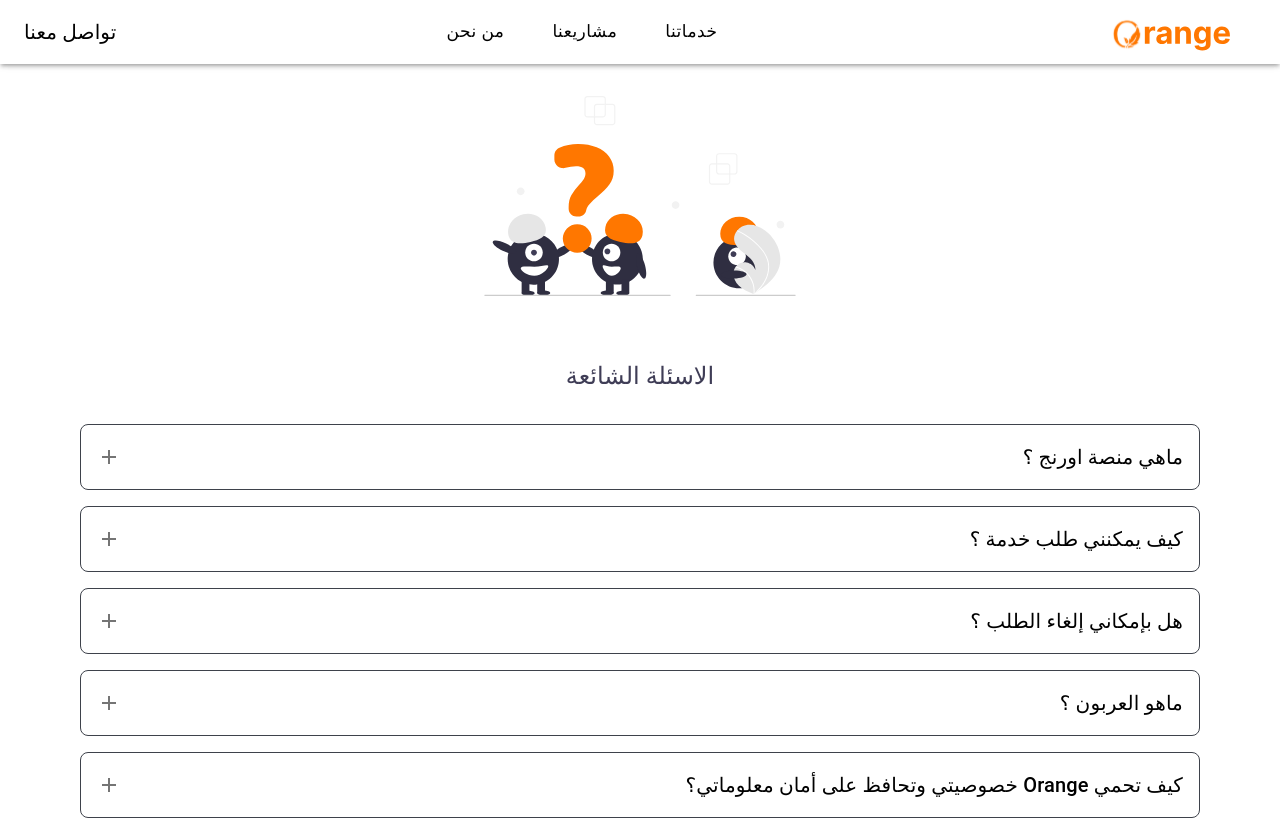
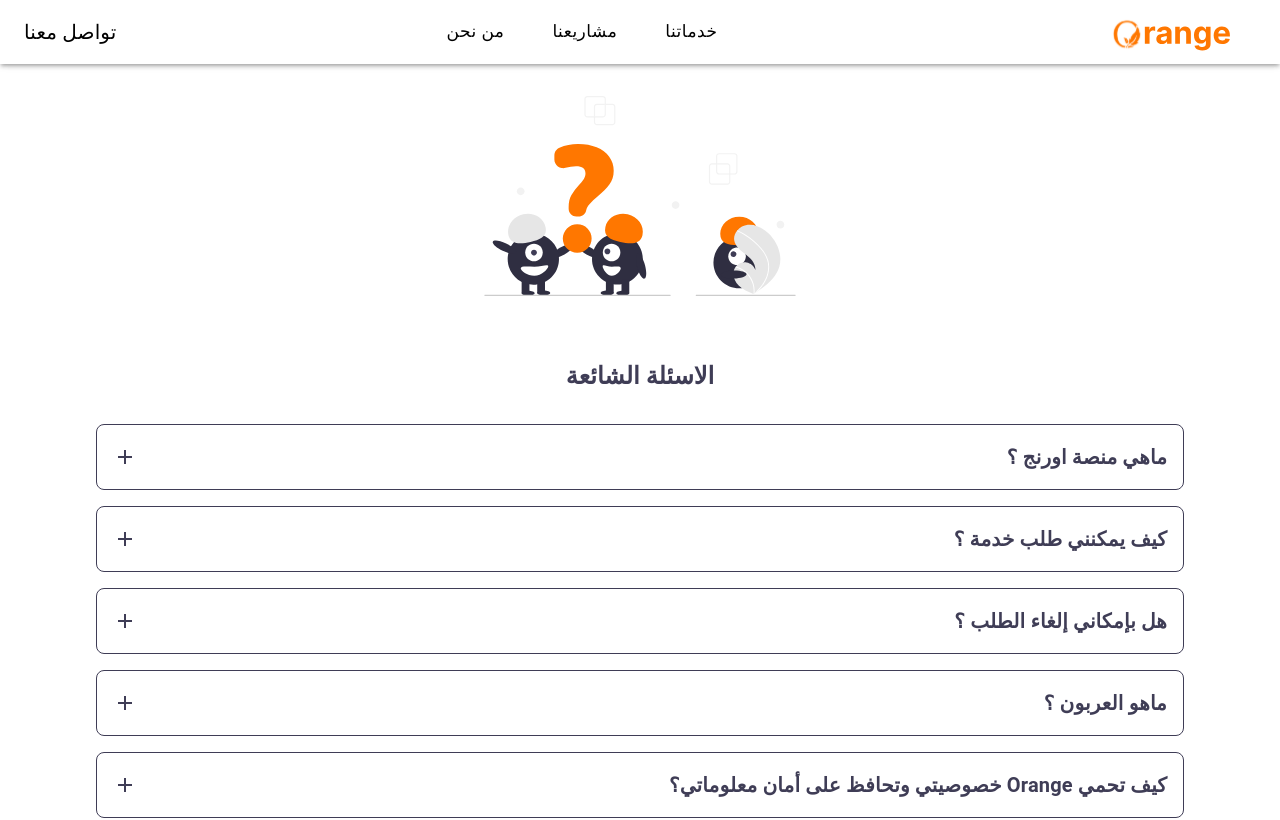
Before and after one commit to AmeerAliCS/Orange, a Next.js app: page /faqs in a window 1280 px wide. Shown: the top 820 px of the page. Built offline with nearby package versions, Linux system fonts and the light colour scheme.

Commit message:
fix faqs color

```diff
--- a/components/faqs/FaqsQuestions.jsx
+++ b/components/faqs/FaqsQuestions.jsx
@@ -8,6 +8,7 @@
 export default function Faqs () {
 
   const [state, setState] = React.useState(FaqsData);
+  const color = "#3F3D56";
   const clickButton = (index) => {
     // 1. Make a  copy of the array
     let temp_state = [...state];
@@ -28,22 +29,22 @@
 
     return (
         <>
-        <Typography variant='h5' sx={{color: '#3F3D56', textAlign: 'center', marginTop: {xs: '2.5rem', md: '4rem'}, marginBottom: {xs: '2rem', md: '2rem'}}}>الاسئلة الشائعة</Typography>
+        <Typography variant='h5' sx={{color: {color}, fontWeight: 'Bold', textAlign: 'center', marginTop: {xs: '2.5rem', md: '4rem'}, marginBottom: {xs: '2rem', md: '2rem'}}}>الاسئلة الشائعة</Typography>
         {state.map((data,index) => (
           <List key={data.id}
-      sx={{marginLeft: {xs: '1.5rem', md: '5rem'}, marginRight: {xs: '1.5rem', md: '5rem'}, marginBottom: '1rem' , borderColor: '#3E424B', borderStyle: 'solid', borderWidth: 'thin', borderRadius: '0.5rem', textAlign: 'center', maxWidth: '100%', bgcolor: 'background.paper' }}
+      sx={{marginLeft: {xs: '1.5rem', md: '6rem'}, marginRight: {xs: '1.5rem', md: '6rem'}, marginBottom: '1rem' , borderColor: {color}, borderStyle: 'solid', borderWidth: 'thin', borderRadius: '0.5rem', textAlign: 'center', maxWidth: '100%', bgcolor: 'background.paper' }}
       component="nav"
       aria-labelledby="nested-list-subheader"
     >
       <ListItemButton onClick={()=>{clickButton(index)}}>
         <ListItemIcon>
-          {data.state ? <MinimizeIcon /> : <AddIcon />}
+          {data.state ? <MinimizeIcon style={{color: color}}/> : <AddIcon style={{color: color}}/>}
         </ListItemIcon>
-        <Typography variant='h6' sx={{direction: 'rtl',textAlign:"right",width:1,color:"black"}}>{data.question}</Typography>
+        <Typography variant='h6' sx={{direction: 'rtl',textAlign:"right",width:1,color: {color}, fontWeight: {md: 'Bold'}}}>{data.question}</Typography>
       </ListItemButton>
       <Collapse in={data.state} timeout="auto" unmountOnExit>
         <List component="div" disablePadding>
-            <ListItemText sx={{paddingRight: '1rem',paddingLeft: '1rem', color:"black" ,direction: 'rtl',textAlign:"right",width:1}} primary={data.answer} />
+            <ListItemText sx={{paddingRight: '1rem',paddingLeft: '1rem', color: {color}, fontSize: '29' ,direction: 'rtl',textAlign:"right",width:1}} primary={data.answer} />
         </List>
       </Collapse>
     </List>
```
